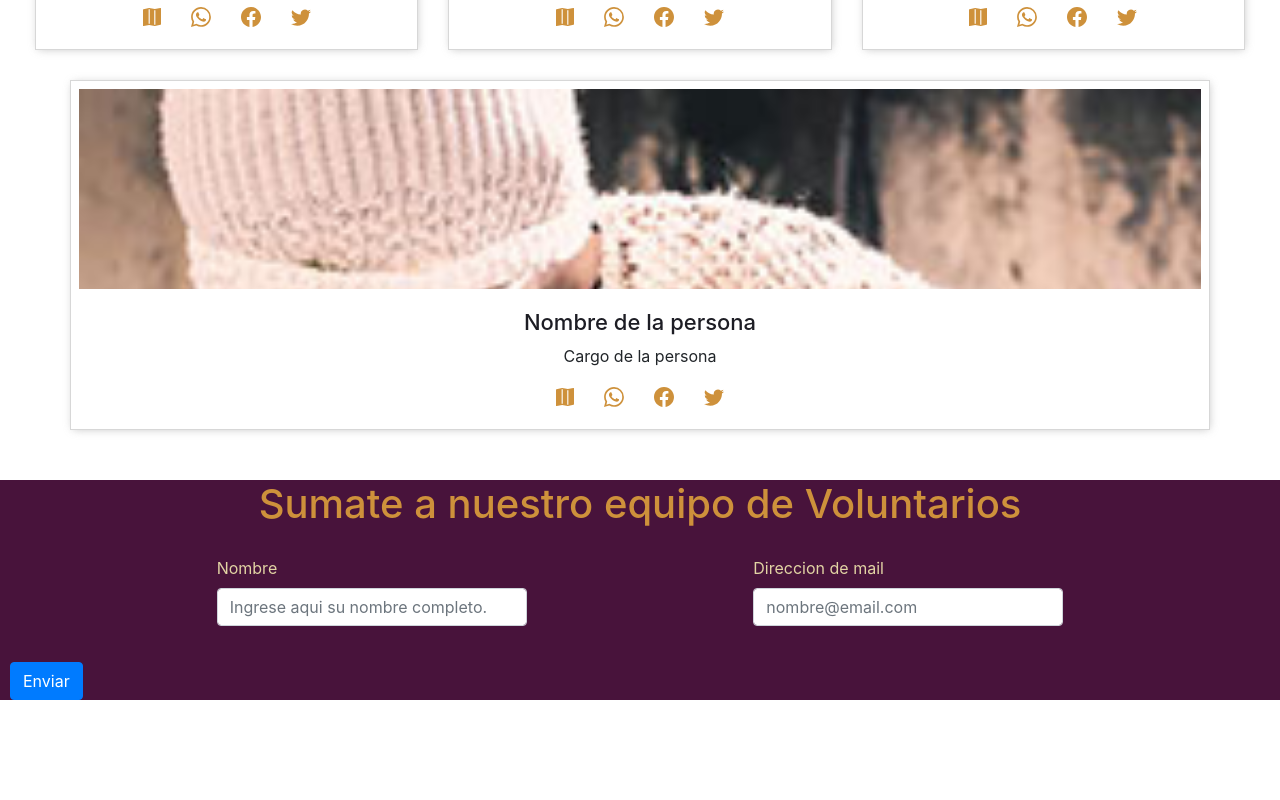
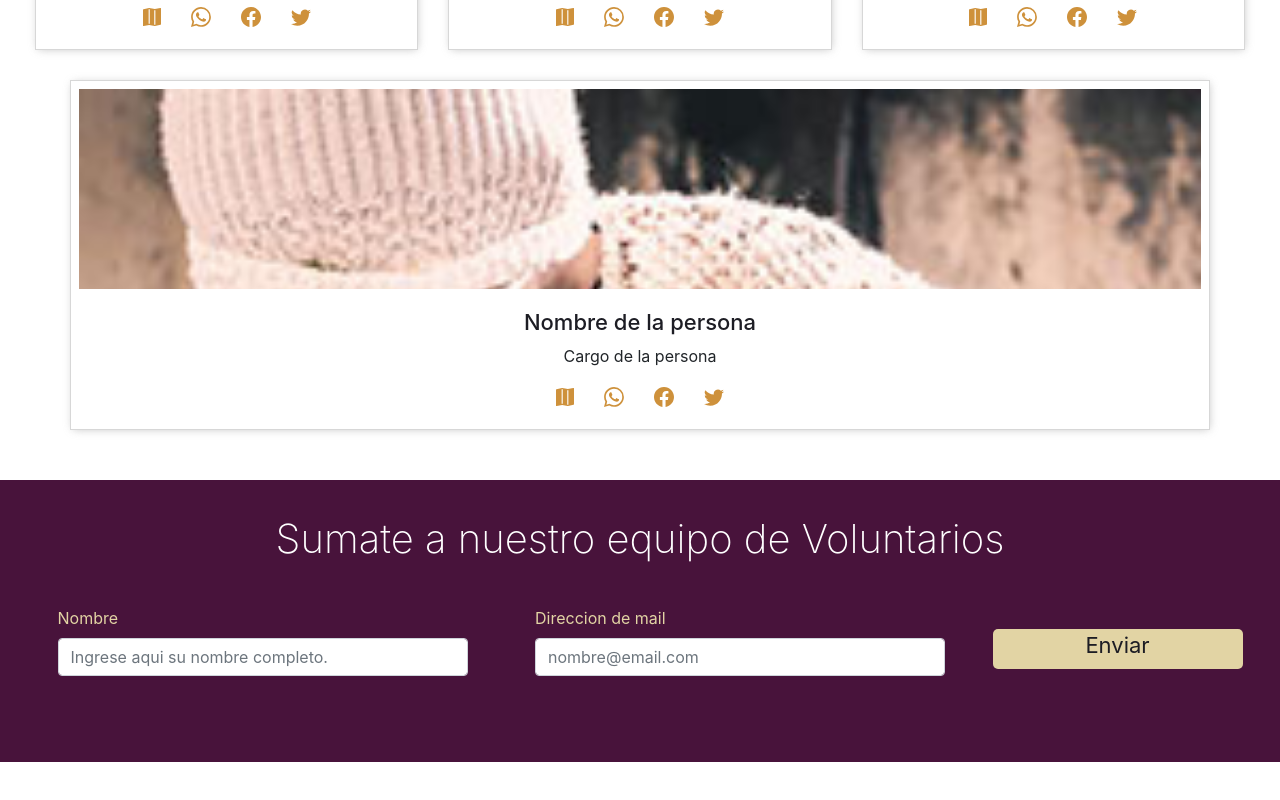
Before and after one commit to Ada-IT/ppi-web-oxlajuj, a Next.js app: page / in a window 1280 px wide. Shown: the part 1820-2620 px from the top of the page. Before the commit the page ends 2570 px from the top, so only its background shows below. Built offline with nearby package versions, Linux system fonts and the light colour scheme.

Commit message:
arreglo bug responsive

```diff
--- a/components/IconosRedes/IconosRedes.module.css
+++ b/components/IconosRedes/IconosRedes.module.css
@@ -6,4 +6,5 @@
     box-sizing: border-box;
     padding: 0 auto;
     text-align: center;
+    padding-bottom: 15px;
 }
--- a/components/formularioHome/FormularioHome.jsx
+++ b/components/formularioHome/FormularioHome.jsx
@@ -20,10 +20,13 @@ const FormularioHome = () => {
                     <Form.Label className={style.formLabel}>Direccion de mail</Form.Label>
                     <Form.Control type='email' placeholder='nombre@email.com' />
                 </Form.Group>
+                <div clasname={style.buttonCont}>
+                    <a className={style.formButton} variant='primary' type='submit'>
+                        Enviar
+                </a>
+                </div>
             </Form>
-            <Button className={style.formButton} variant='primary' type='submit'>
-                Enviar
-                </Button>
+
         </Col>
     )
 };
--- a/components/formularioHome/FormularioHome.module.css
+++ b/components/formularioHome/FormularioHome.module.css
@@ -1,5 +1,5 @@
 .formBk{
-    margin-top: 30px;
+    margin-top: 50px;
     background-color:var(--color-primary);
     padding-left: 10px;
     padding-right: 10px;
@@ -8,6 +8,7 @@
     flex-wrap: wrap;
     flex-direction: column;
     margin-bottom: 50px;
+    padding-bottom: 50px;
 }
 
 .form{
@@ -19,21 +20,39 @@
 
 }
 .formTitle{
-    margin-top: 50px;
-    color:var(--color-secundary);
+    color:white;
     text-align: center;
+    padding-top: 35px;
+    padding-bottom: 15px;
+    font-weight: 200;
 }
 
 .formInput{
-    width:350px;
+    width:450px;
     padding: 20px;
 
 }
 
 .formButton{
-    margin-bottom: 50px;
-    display: flex;
+    height: 40px;
+    width:250px;
+    background-color:var(--color-alternative);
+    text-align: center;
+    font-size: var(--font-size-large);
+    text-decoration: none;
+    color: var(--color-dark);
+    border-radius: 5px;
 }
 .formLabel{
-    color:var(--color-alternative)
+    color:var(--color-alternative);
+
 }
+
+.buttonCont{
+    display: flex;
+    flex-wrap: wrap;
+    flex-direction: row;
+    justify-content: space-evenly;
+    align-items: center;
+
+}
```
